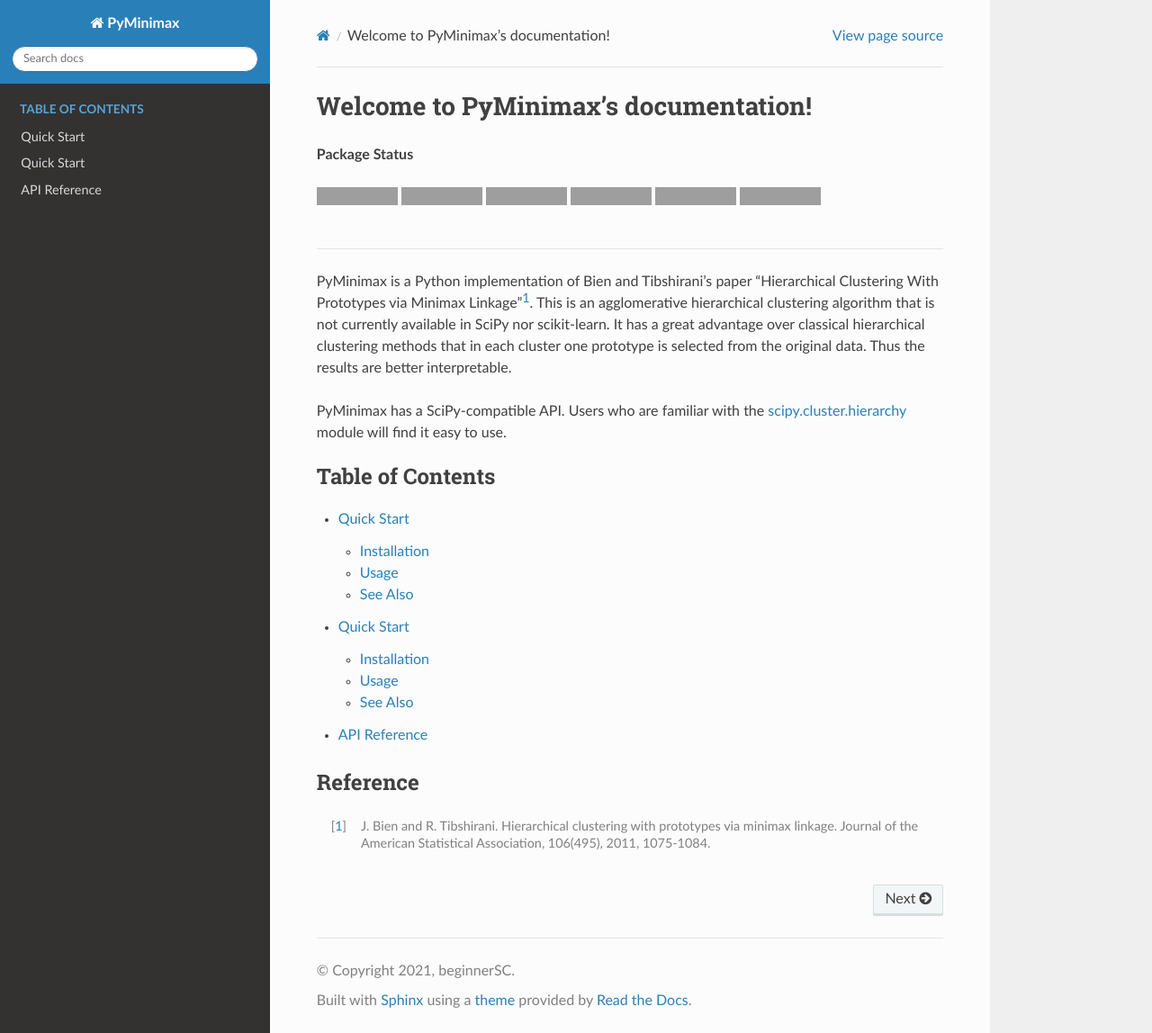
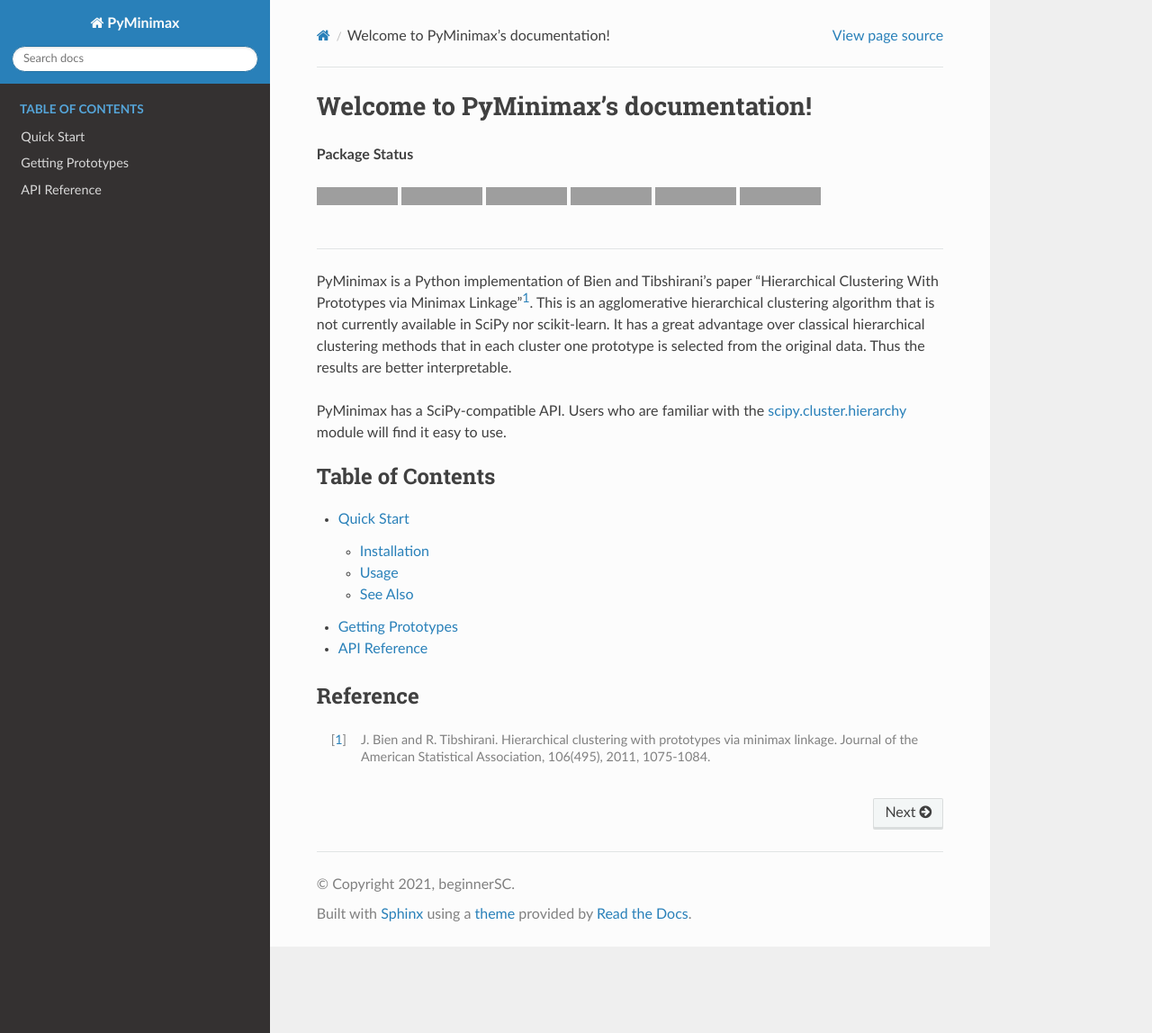
Before and after one commit to beginnerSC/pyminimax, a Sphinx documentation site: the page built from docs/source/index.rst, in a window 1280 px wide and 1148 px high. Shown: the whole window at 90% size. Built offline with Sphinx 7.4.7 and the Read the Docs theme 2.0.0, drawn with Linux system fonts in a browser that asks for light colours; grey boxes are pictures that could not be loaded.

Commit message:
autosave

```diff
--- a/docs/source/index.rst
+++ b/docs/source/index.rst
@@ -49,8 +49,8 @@ PyMinimax has a SciPy-compatible API. Users who are familiar with the `scipy.clu
    :maxdepth: 2
    :caption: Table of Contents
 
-   bug
    quick_start
+   getting_prototypes
    api_ref
 
 Reference
```
Also changed, not shown: docs/source/getting_prototypes.ipynb.
